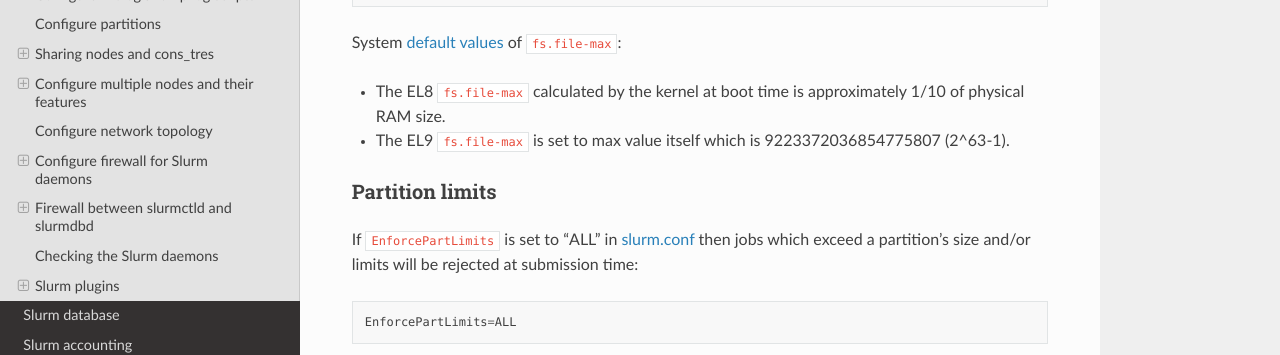
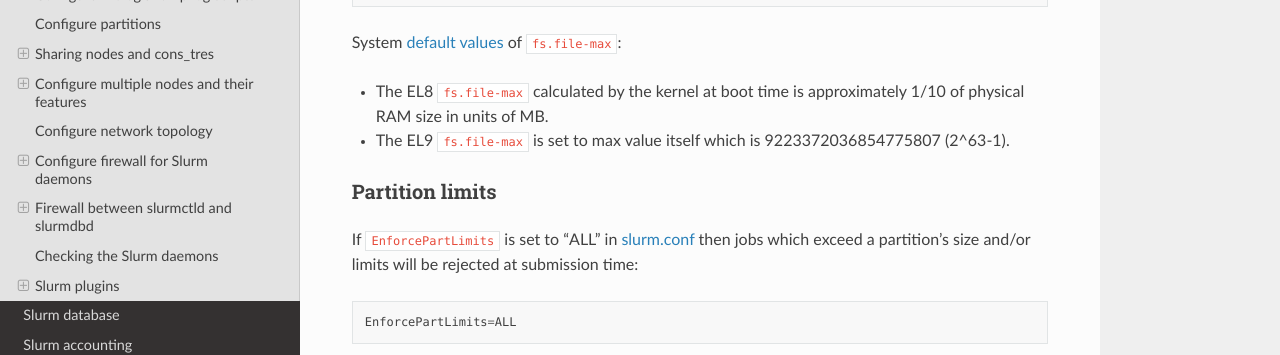
Before and after one commit to OleHolmNielsen/Niflheim_system, a Sphinx documentation site: the page built from docs/Slurm_configuration.rst, in a window 1280 px wide and 900 px high, scrolled down 25407 px. Shown: the part 176-531 px from the top of the window. Built offline with Sphinx 7.4.7 and the Read the Docs theme 2.0.0, drawn with Linux system fonts in a browser that asks for light colours.

Commit message:
Minor edit

```diff
--- a/docs/Slurm_configuration.rst
+++ b/docs/Slurm_configuration.rst
@@ -1061,7 +1061,7 @@ Therefore a line should be configured in ``/etc/sysctl.conf``, for example 100 t
 
 System `default values <https://access.redhat.com/solutions/23733>`_ of ``fs.file-max``:
 
-* The EL8 ``fs.file-max`` calculated by the kernel at boot time is approximately 1/10 of physical RAM size.
+* The EL8 ``fs.file-max`` calculated by the kernel at boot time is approximately 1/10 of physical RAM size in units of MB.
 * The EL9 ``fs.file-max`` is set to max value itself which is 9223372036854775807 (2^63-1).
 
 Partition limits
```
